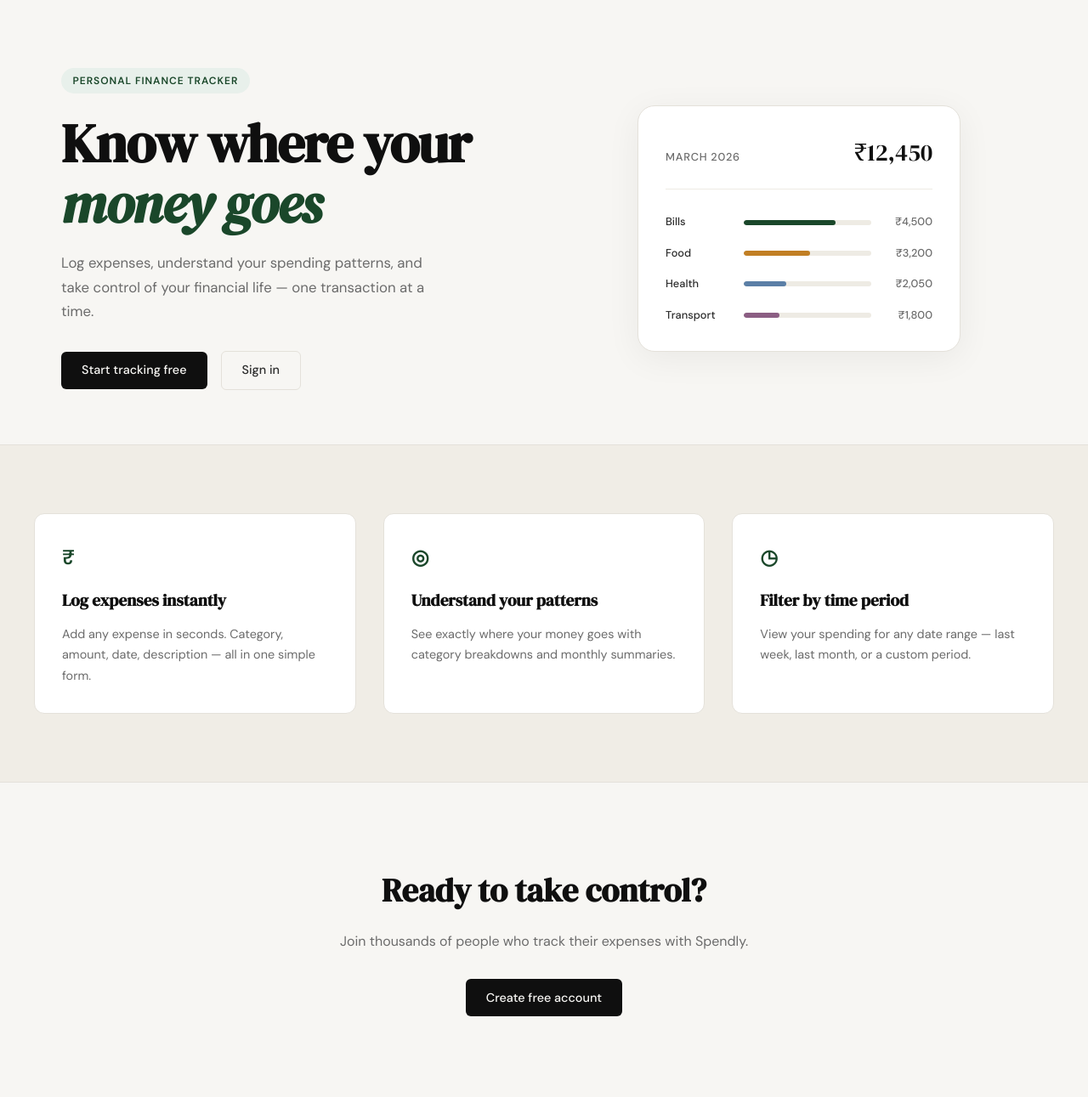
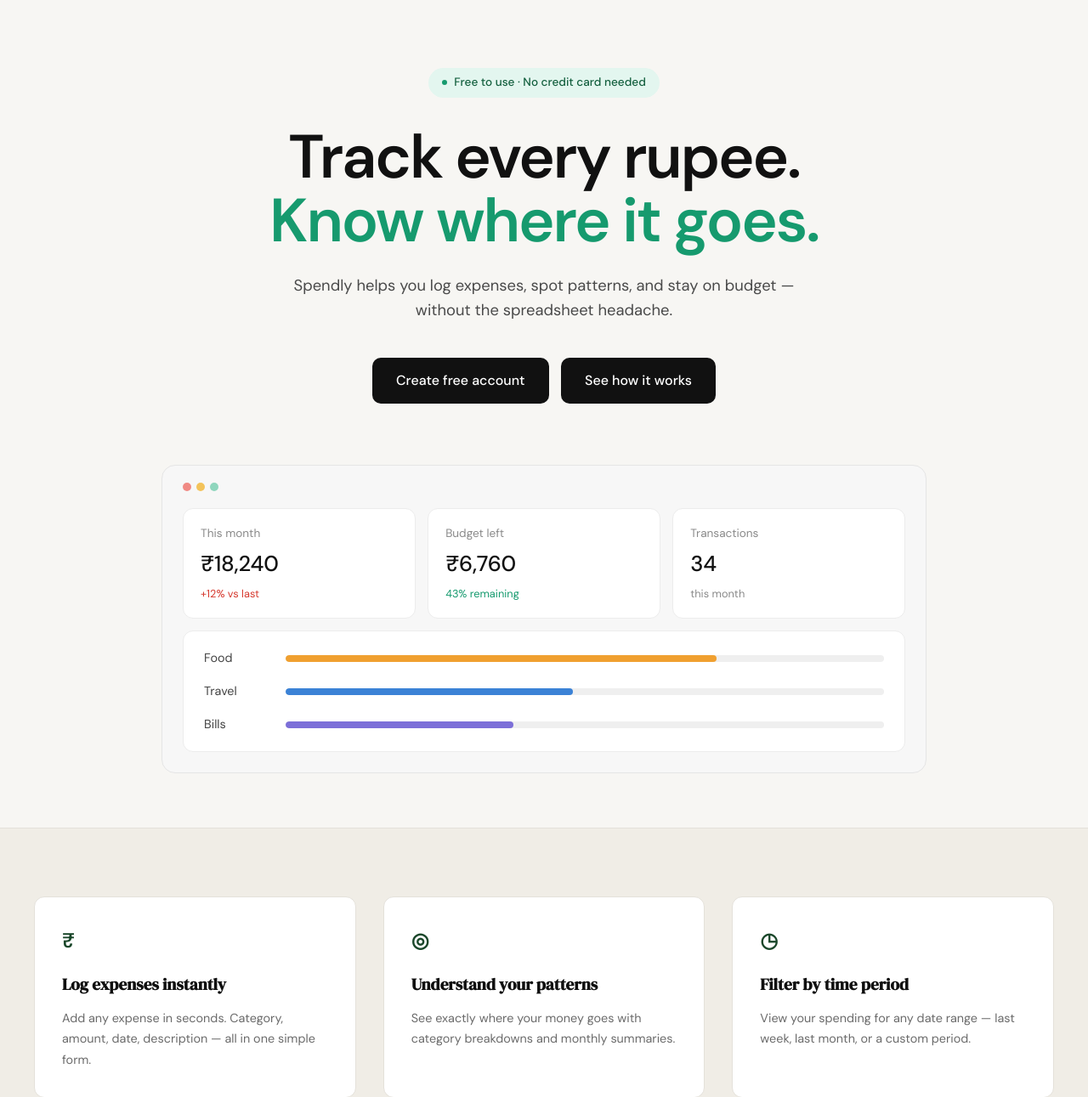
Before and after one commit to Sachinnaik3/spendy, a Flask app: page / in a window 1280 px wide. Shown: the part 61-1352 px from the top of the page at 85% size. Run offline with Flask 3, Linux system fonts and the light colour scheme.

Commit message:
landing: redesign hero section to match mockup

```diff
--- /dev/null
+++ b/static/css/landing.css
@@ -0,0 +1,201 @@
+/* ------------------------------------------------------------------ */
+/* Landing hero                                                        */
+/* ------------------------------------------------------------------ */
+
+.landing-hero {
+    max-width: var(--max-width);
+    margin: 0 auto;
+    padding: 5rem 2rem 4rem;
+    text-align: center;
+}
+
+.landing-hero-badge {
+    display: inline-flex;
+    align-items: center;
+    gap: 0.5rem;
+    background: #e3f6ef;
+    color: #14603f;
+    font-size: 0.85rem;
+    font-weight: 500;
+    padding: 0.4rem 1rem;
+    border-radius: 999px;
+    margin-bottom: 2rem;
+}
+
+.landing-hero-badge::before {
+    content: "";
+    width: 6px;
+    height: 6px;
+    border-radius: 50%;
+    background: #169a6e;
+}
+
+.landing-hero-title {
+    font-family: var(--font-body);
+    font-size: clamp(2.5rem, 6vw, 4.5rem);
+    font-weight: 600;
+    line-height: 1.05;
+    letter-spacing: -0.03em;
+    color: #111;
+    margin-bottom: 1.5rem;
+}
+
+.landing-hero-accent {
+    display: block;
+    color: #169a6e;
+}
+
+.landing-hero-subtitle {
+    max-width: 640px;
+    margin: 0 auto 2.5rem;
+    font-size: 1.15rem;
+    line-height: 1.6;
+    color: #4a4a4a;
+}
+
+.landing-hero-actions {
+    display: flex;
+    flex-wrap: wrap;
+    justify-content: center;
+    gap: 0.9rem;
+    margin-bottom: 4.5rem;
+}
+
+.landing-hero-btn {
+    display: inline-block;
+    background: #111;
+    color: #fff;
+    padding: 0.9rem 1.75rem;
+    border-radius: 10px;
+    font-family: var(--font-body);
+    font-size: 1rem;
+    font-weight: 500;
+    transition: background 0.2s;
+}
+
+.landing-hero-btn:hover { background: #169a6e; }
+
+/* App preview card                                                    */
+
+.landing-app {
+    max-width: 900px;
+    margin: 0 auto;
+    background: #f7f7f7;
+    border: 1px solid #e5e5e5;
+    border-radius: 16px;
+    padding: 1.25rem 1.5rem 1.5rem;
+    text-align: left;
+}
+
+.landing-app-bar {
+    display: flex;
+    gap: 6px;
+    margin-bottom: 1.25rem;
+}
+
+.landing-app-dot {
+    width: 10px;
+    height: 10px;
+    border-radius: 50%;
+}
+
+.landing-app-dot-red { background: #f08a84; }
+.landing-app-dot-amber { background: #f3c35a; }
+.landing-app-dot-green { background: #8fd6bd; }
+
+.landing-app-stats {
+    display: grid;
+    grid-template-columns: repeat(3, 1fr);
+    gap: 0.9rem;
+    margin-bottom: 0.9rem;
+}
+
+.landing-app-stat {
+    background: #fff;
+    border: 1px solid #ececec;
+    border-radius: 12px;
+    padding: 1.1rem 1.25rem;
+}
+
+.landing-app-stat-label {
+    font-size: 0.85rem;
+    color: #8a8a8a;
+    margin-bottom: 0.35rem;
+}
+
+.landing-app-stat-value {
+    font-size: 1.6rem;
+    font-weight: 500;
+    letter-spacing: -0.01em;
+    color: #111;
+}
+
+.landing-app-stat-note {
+    font-size: 0.8rem;
+    margin-top: 0.25rem;
+    color: #8a8a8a;
+}
+
+.landing-app-stat-note-up { color: #d63a2f; }
+.landing-app-stat-note-good { color: #169a6e; }
+
+.landing-app-cats {
+    background: #fff;
+    border: 1px solid #ececec;
+    border-radius: 12px;
+    padding: 1.25rem 1.5rem;
+    display: flex;
+    flex-direction: column;
+    gap: 1rem;
+}
+
+.landing-app-row {
+    display: grid;
+    grid-template-columns: 80px 1fr;
+    align-items: center;
+    gap: 1rem;
+}
+
+.landing-app-cat {
+    font-size: 0.9rem;
+    color: #444;
+}
+
+.landing-app-track {
+    height: 8px;
+    background: #efefef;
+    border-radius: 999px;
+    overflow: hidden;
+}
+
+.landing-app-fill {
+    height: 100%;
+    border-radius: 999px;
+}
+
+.landing-app-fill-food { background: #f0a030; }
+.landing-app-fill-travel { background: #3b82d6; }
+.landing-app-fill-bills { background: #7c6fd8; }
+
+@media (max-width: 640px) {
+    .landing-hero {
+        padding: 3rem 1rem 2.5rem;
+    }
+
+    .landing-hero-actions {
+        margin-bottom: 3rem;
+    }
+
+    .landing-hero-btn {
+        width: 100%;
+        text-align: center;
+    }
+
+    .landing-app {
+        padding: 1rem;
+    }
+
+    .landing-app-stats {
+        grid-template-columns: 1fr;
+    }
+}
--- a/templates/landing.html
+++ b/templates/landing.html
@@ -2,59 +2,66 @@
 
 {% block title %}Spendly — Track Every Rupee{% endblock %}
 
+{% block head %}
+<link rel="stylesheet" href="{{ url_for('static', filename='css/landing.css') }}">
+{% endblock %}
+
 {% block content %}
 
-<section class="hero">
-    <div class="hero-inner">
-        <div class="hero-badge">Personal Finance Tracker</div>
-        <h1 class="hero-title">
-            Know where your<br>
-            <em>money goes</em>
-        </h1>
-        <p class="hero-subtitle">
-            Log expenses, understand your spending patterns,
-            and take control of your financial life —
-            one transaction at a time.
-        </p>
-        <div class="hero-actions">
-            <a href="{{ url_for('register') }}" class="btn-primary">Start tracking free</a>
-            <a href="{{ url_for('login') }}" class="btn-ghost">Sign in</a>
+<section class="landing-hero">
+    <span class="landing-hero-badge">Free to use · No credit card needed</span>
+    <h1 class="landing-hero-title">
+        Track every rupee.
+        <span class="landing-hero-accent">Know where it goes.</span>
+    </h1>
+    <p class="landing-hero-subtitle">
+        Spendly helps you log expenses, spot patterns, and stay on budget — without the spreadsheet headache.
+    </p>
+    <div class="landing-hero-actions">
+        <a href="{{ url_for('register') }}" class="landing-hero-btn">Create free account</a>
+        <a href="#features" class="landing-hero-btn">See how it works</a>
+    </div>
+
+    <div class="landing-app">
+        <div class="landing-app-bar">
+            <span class="landing-app-dot landing-app-dot-red"></span>
+            <span class="landing-app-dot landing-app-dot-amber"></span>
+            <span class="landing-app-dot landing-app-dot-green"></span>
         </div>
-    </div>
-    <div class="hero-visual">
-        <div class="mock-card">
-            <div class="mock-card-header">
-                <span class="mock-label">March 2026</span>
-                <span class="mock-total">₹12,450</span>
+        <div class="landing-app-stats">
+            <div class="landing-app-stat">
+                <div class="landing-app-stat-label">This month</div>
+                <div class="landing-app-stat-value">₹18,240</div>
+                <div class="landing-app-stat-note landing-app-stat-note-up">+12% vs last</div>
             </div>
-            <div class="mock-bars">
-                <div class="mock-bar-row">
-                    <span class="mock-cat">Bills</span>
-                    <div class="mock-bar-track">
-                        <div class="mock-bar" style="width: 72%"></div>
-                    </div>
-                    <span class="mock-amt">₹4,500</span>
+            <div class="landing-app-stat">
+                <div class="landing-app-stat-label">Budget left</div>
+                <div class="landing-app-stat-value">₹6,760</div>
+                <div class="landing-app-stat-note landing-app-stat-note-good">43% remaining</div>
+            </div>
+            <div class="landing-app-stat">
+                <div class="landing-app-stat-label">Transactions</div>
+                <div class="landing-app-stat-value">34</div>
+                <div class="landing-app-stat-note">this month</div>
+            </div>
+        </div>
+        <div class="landing-app-cats">
+            <div class="landing-app-row">
+                <span class="landing-app-cat">Food</span>
+                <div class="landing-app-track">
+                    <div class="landing-app-fill landing-app-fill-food" style="width: 72%"></div>
                 </div>
-                <div class="mock-bar-row">
-                    <span class="mock-cat">Food</span>
-                    <div class="mock-bar-track">
-                        <div class="mock-bar mock-bar-2" style="width: 52%"></div>
-                    </div>
-                    <span class="mock-amt">₹3,200</span>
+            </div>
+            <div class="landing-app-row">
+                <span class="landing-app-cat">Travel</span>
+                <div class="landing-app-track">
+                    <div class="landing-app-fill landing-app-fill-travel" style="width: 48%"></div>
                 </div>
-                <div class="mock-bar-row">
-                    <span class="mock-cat">Health</span>
-                    <div class="mock-bar-track">
-                        <div class="mock-bar mock-bar-3" style="width: 33%"></div>
-                    </div>
-                    <span class="mock-amt">₹2,050</span>
-                </div>
-                <div class="mock-bar-row">
-                    <span class="mock-cat">Transport</span>
-                    <div class="mock-bar-track">
-                        <div class="mock-bar mock-bar-4" style="width: 28%"></div>
-                    </div>
-                    <span class="mock-amt">₹1,800</span>
+            </div>
+            <div class="landing-app-row">
+                <span class="landing-app-cat">Bills</span>
+                <div class="landing-app-track">
+                    <div class="landing-app-fill landing-app-fill-bills" style="width: 38%"></div>
                 </div>
             </div>
         </div>
```
Also changed, not shown: Screenshot 2026-10-26 121626.png (added).
